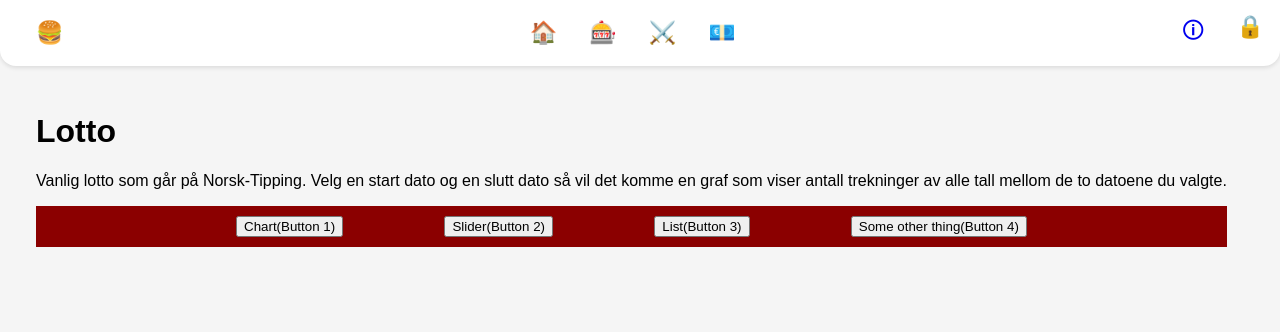
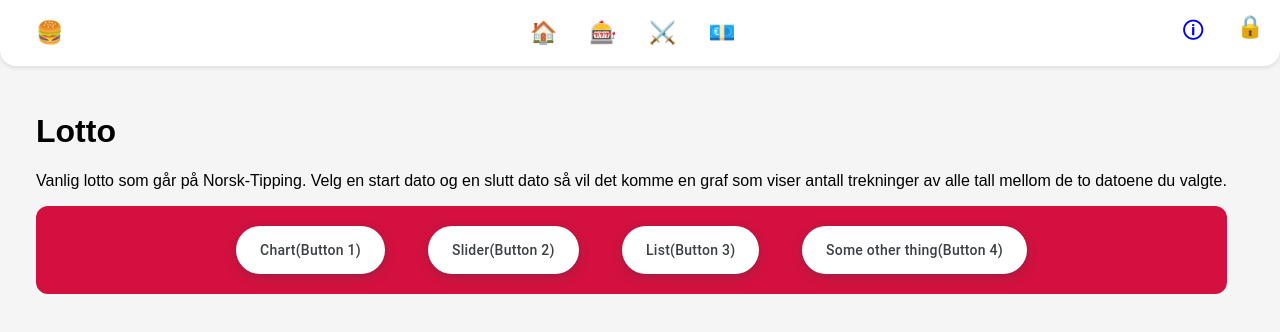
Before and after one commit to X104n/lotto, a React (Create React App) app: page /lotto/index in a window 1280 px wide. Shown: the top 332 px of the page. Built offline with nearby package versions, Linux system fonts and the light colour scheme.

Commit message:
Rewritten som text on the presentation of the webpage

```diff
--- a/public/index.html
+++ b/public/index.html
@@ -7,7 +7,7 @@
     <meta name="theme-color" content="#000000" />
     <meta
       name="description"
-      content="Web site created using create-react-app"
+      content="Financed by Penthouse Consulting🌇"
     />
     <link rel="apple-touch-icon" href="%PUBLIC_URL%/logo192.png" />
     <!--
@@ -24,10 +24,9 @@
       work correctly both with client-side routing and a non-root public URL.
       Learn how to configure a non-root public URL by running `npm run build`.
     -->
-    <title>React App</title>
+    <title>Norsk Svindel</title>
   </head>
   <body>
-    <noscript>You need to enable JavaScript to run this app.</noscript>
     <div id="root"></div>
     <!--
       This HTML file is a template.
--- a/src/pages/index.js
+++ b/src/pages/index.js
@@ -4,10 +4,10 @@
 const Index = () => {
     return (<html>
     <head>
-        <title>Game Stats Central</title>
+        <title>Norsk Svindel</title>
     </head>
     <body>
-    <h1>Norsk Gjetting</h1>
+    <h1>Norsk Svindell</h1>
     <p>Nettside som gir litt diverse statistikk på Norsk Tipping lotteri. Bruk informasjonen på eget ansvar🔥🙏🔥</p>
     </body>
     </html>);
--- a/src/styles.css
+++ b/src/styles.css
@@ -69,9 +69,84 @@
 .statButtons{
     display: flex;
     justify-content: space-between;
-    padding: 10px 200px;
-    background-color: darkred;
+    padding: 20px 200px;
+    background-color: rgb(212, 16, 64);
+    border-radius: 12px;
 }
+
+/** <button class="button-17" role="button">Button 17</button>
+
+/* CSS */
+.statButtons button{
+    align-items: center;
+    appearance: none;
+    background-color: #fff;
+    border-radius: 24px;
+    border-style: none;
+    box-shadow: rgba(0, 0, 0, .2) 0 3px 5px -1px,rgba(0, 0, 0, .14) 0 6px 10px 0,rgba(0, 0, 0, .12) 0 1px 18px 0;
+    box-sizing: border-box;
+    color: #3c4043;
+    cursor: pointer;
+    display: inline-flex;
+    fill: currentcolor;
+    font-family: "Google Sans",Roboto,Arial,sans-serif;
+    font-size: 14px;
+    font-weight: 500;
+    height: 48px;
+    justify-content: center;
+    letter-spacing: .25px;
+    line-height: normal;
+    max-width: 100%;
+    overflow: visible;
+    padding: 2px 24px;
+    position: relative;
+    text-align: center;
+    text-transform: none;
+    transition: box-shadow 280ms cubic-bezier(.4, 0, .2, 1),opacity 15ms linear 30ms,transform 270ms cubic-bezier(0, 0, .2, 1) 0ms;
+    user-select: none;
+    -webkit-user-select: none;
+    touch-action: manipulation;
+    width: auto;
+    will-change: transform,opacity;
+    z-index: 0;
+}
+
+.statButtons button:hover {
+    background: #F6F9FE;
+    color: #174ea6;
+}
+
+.statButtons button:active {
+    box-shadow: 0 4px 4px 0 rgb(60 64 67 / 30%), 0 8px 12px 6px rgb(60 64 67 / 15%);
+    outline: none;
+}
+
+.statButtons button:focus {
+    outline: none;
+    border: 2px solid #4285f4;
+}
+
+.statButtons button:not(:disabled) {
+    box-shadow: rgba(60, 64, 67, .3) 0 1px 3px 0, rgba(60, 64, 67, .15) 0 4px 8px 3px;
+}
+
+.statButtons button:not(:disabled):hover {
+    box-shadow: rgba(60, 64, 67, .3) 0 2px 3px 0, rgba(60, 64, 67, .15) 0 6px 10px 4px;
+}
+
+.statButtons button:not(:disabled):focus {
+    box-shadow: rgba(60, 64, 67, .3) 0 1px 3px 0, rgba(60, 64, 67, .15) 0 4px 8px 3px;
+}
+
+.statButtons button:not(:disabled):active {
+    box-shadow: rgba(60, 64, 67, .3) 0 4px 4px 0, rgba(60, 64, 67, .15) 0 8px 12px 6px;
+}
+
+.statButtons button:disabled {
+    box-shadow: rgba(60, 64, 67, .3) 0 1px 3px 0, rgba(60, 64, 67, .15) 0 4px 8px 3px;
+}
+
+
 
 input[type=range] {
     height: 26px;
```
